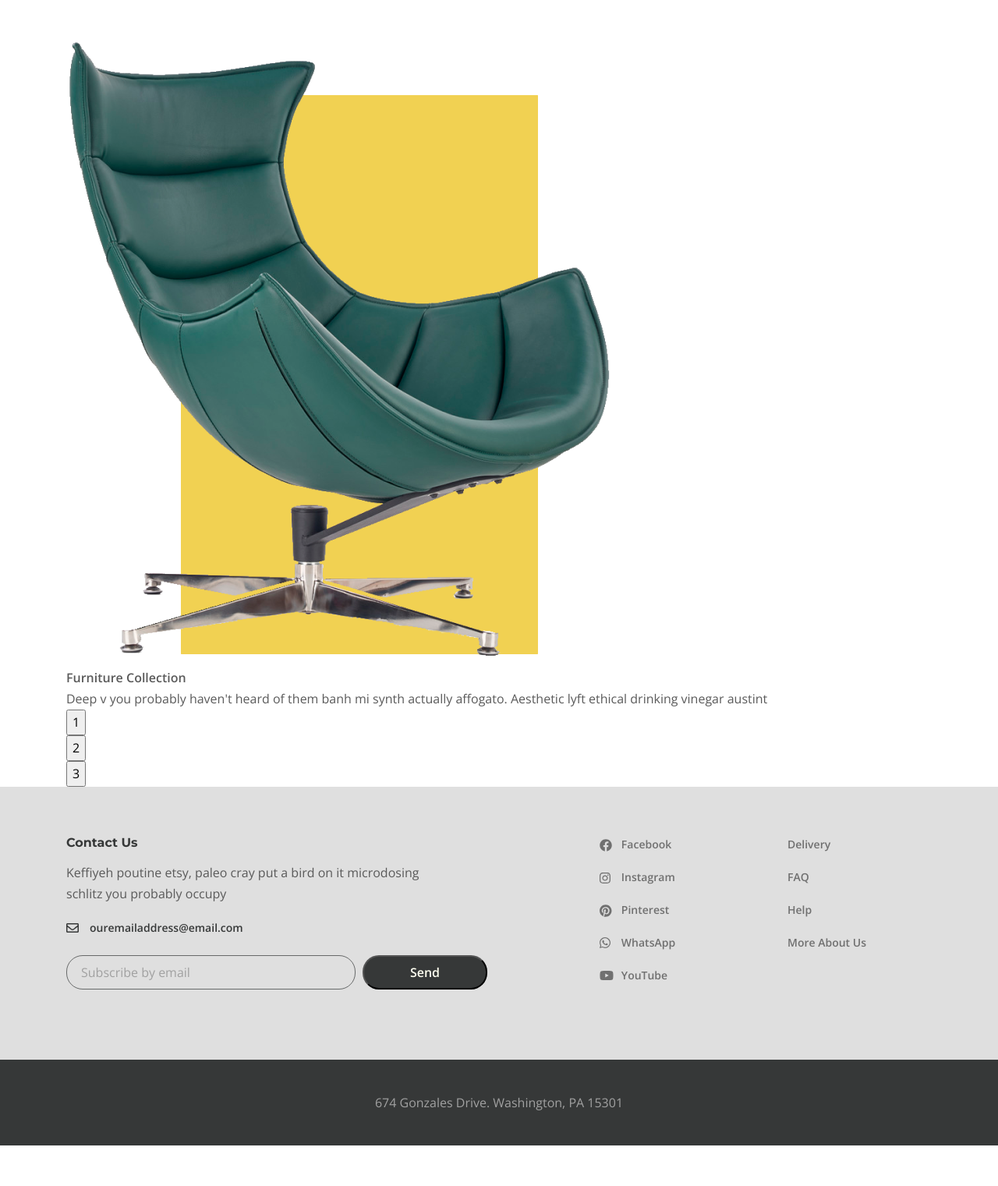
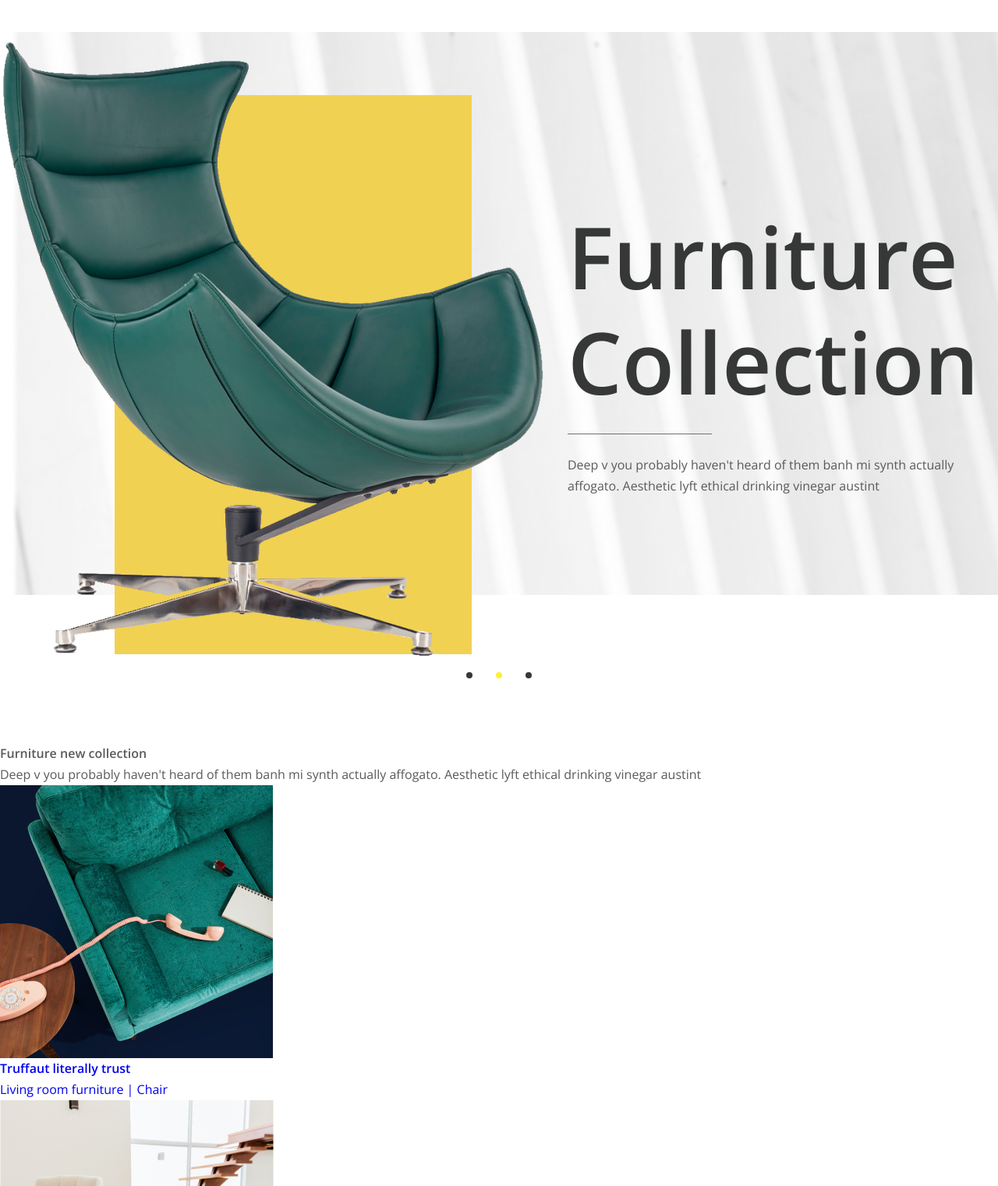
Before and after one commit to Aluminufloss/Desire, a website: page app/index.html in a window 1280 px wide. Shown: the part 79-1600 px from the top of the page at 78% size. Before the commit the page ends 1548 px from the top, so only its background shows below. Drawn offline with nearby package versions, Linux system fonts and the light colour scheme; files that its build step writes are made by us from their sources; files whose address does not match are found by name.

Commit message:
Second commit

```diff
--- a/app/index.html
+++ b/app/index.html
@@ -7,7 +7,8 @@
   <title>Document</title>
   <link rel="preconnect" href="https://fonts.googleapis.com">
   <link rel="preconnect" href="https://fonts.gstatic.com" crossorigin>
-  <link href="https://fonts.googleapis.com/css2?family=Montserrat:wght@700&family=Open+Sans:wght@400;600&display=swap" rel="stylesheet">
+  <link href="https://fonts.googleapis.com/css2?family=Montserrat:wght@700&family=Open+Sans:wght@400;600&display=swap"
+    rel="stylesheet">
   <link rel="stylesheet" href="css/style.min.css">
 </head>
 
@@ -64,8 +65,9 @@
       </div>
     </header>
     <main class="main">
+
+
       <section class="top">
-        <div class="container">
         <div class="top__inner">
           <div class="top__slider">
             <div class="top__slider-item">
@@ -106,8 +108,76 @@
             </div>
           </div>
         </div>
+      </section>
+      <section class="new-collection">
+        <div class="conteiner-fluid">
+          <h3 class="new-collection__title">
+            Furniture new collection
+          </h3>
+          <p class="new-collection__text">
+            Deep v you probably haven't heard of them banh mi synth actually affogato.
+            Aesthetic lyft ethical drinking vinegar austint
+          </p>
+          <div class="collection">
+            <a class="collection__item" href="#">
+              <img class="collection__images" src="images/content/collection-1.jpg" alt="">
+              <div class="collection__info">
+                <h6 class="collection__info-tile">
+                  Truffaut literally trust
+                </h6>
+                <p class="collection__info-text">
+                  Living room furniture | Chair
+                </p>
+              </div>
+            </a>
+            <a class="collection__item" href="#">
+              <img class="collection__images" src="images/content/collection-2.jpg" alt="">
+              <div class="collection__info">
+                <h6 class="collection__info-tile">
+                  Truffaut literally trust
+                </h6>
+                <p class="collection__info-text">
+                  Living room furniture | Chair
+                </p>
+              </div>
+            </a>
+            <a class="collection__item" href="#">
+              <img class="collection__images" src="images/content/collection-3.jpg" alt="">
+              <div class="collection__info">
+                <h6 class="collection__info-tile">
+                  Truffaut literally trust
+                </h6>
+                <p class="collection__info-text">
+                  Living room furniture | Chair
+                </p>
+              </div>
+            </a>
+            <a class="collection__item" href="#">
+              <img class="collection__images" src="images/content/collection-4.jpg" alt="">
+              <div class="collection__info">
+                <h6 class="collection__info-tile">
+                  Truffaut literally trust
+                </h6>
+                <p class="collection__info-text">
+                  Living room furniture | Chair
+                </p>
+              </div>
+            </a>
+            <a class="collection__item" href="#">
+              <img class="collection__images" src="images/content/collection-5.jpg" alt="">
+              <div class="collection__info">
+                <h6 class="collection__info-tile">
+                  Truffaut literally trust
+                </h6>
+                <p class="collection__info-text">
+                  Living room furniture | Chair
+                </p>
+              </div>
+            </a>
+          </div>
         </div>
       </section>
+
     </main>
     <footer class="footer">
       <div class="footer__content">
@@ -128,11 +198,16 @@
               </form>
             </div>
             <ul class="footer__social-list">
-              <li class="footer__social-item"><a class="footer__social-link footer__social-link--facebook" href="#">Facebook</a></li>
-              <li class="footer__social-item"><a class="footer__social-link footer__social-link--instagram" href="#">Instagram</a></li>
-              <li class="footer__social-item"><a class="footer__social-link footer__social-link--pinterest" href="#">Pinterest</a></li>
-              <li class="footer__social-item"><a class="footer__social-link footer__social-link--whatsapp" href="#">WhatsApp</a></li>
-              <li class="footer__social-item"><a class="footer__social-link footer__social-link--youtube" href="#">YouTube</a></li>
+              <li class="footer__social-item"><a class="footer__social-link footer__social-link--facebook"
+                  href="#">Facebook</a></li>
+              <li class="footer__social-item"><a class="footer__social-link footer__social-link--instagram"
+                  href="#">Instagram</a></li>
+              <li class="footer__social-item"><a class="footer__social-link footer__social-link--pinterest"
+                  href="#">Pinterest</a></li>
+              <li class="footer__social-item"><a class="footer__social-link footer__social-link--whatsapp"
+                  href="#">WhatsApp</a></li>
+              <li class="footer__social-item"><a class="footer__social-link footer__social-link--youtube"
+                  href="#">YouTube</a></li>
             </ul>
             <nav class="footer__menu">
               <ul class="footer__menu-list">
--- a/app/js/main.js
+++ b/app/js/main.js
@@ -9,6 +9,8 @@ $(function () {
 
     $('.top__slider').slick({
         dots: true,
-        arrows: false
+        arrows: false,
+        fade: true,
+        autoplay: true
     })
 })
--- a/app/scss/_global.scss
+++ b/app/scss/_global.scss
@@ -31,3 +31,32 @@ body {
   margin: 0 auto;
   padding: 0 15px;
 }
+
+.container-fluid {
+	max-width: 1920px;
+	margin: 0 auto;
+	padding: 0 10px;
+}
+
+.slick-dots {
+	display: flex;
+	justify-content: center;
+	align-items: center;
+	li {
+		margin: 0 15px;
+	}
+	button {
+		background-color: $title;
+		border: none;
+		width: 8px;
+		height: 8px;
+		border-radius: 50%;
+		padding: 0;
+		font-size: 0px;
+	}
+	li.slick-active {
+		button {
+			background-color: #FFEF35;
+		}
+	}
+}
--- a/app/scss/style.scss
+++ b/app/scss/style.scss
@@ -254,10 +254,56 @@
         max-width: 485px;
         max-height: 374px;
     }
+}
 
-    .top {
-        &__slider-item {
-            // display: flex;
+.top {
+    &__inner {
+        padding-bottom: 70px;
+        position: relative;
+        &::after {
+            content: "";
+            position: absolute;
+            background-image: url(../images/content/slider-back.jpg);
+            width: 100%;
+            height: 722px;
+            top: 0;
+            z-index: -1;
         }
     }
+    &__slider-item {
+        display: flex !important;
+        justify-content: center;
+        align-items: center;
+    }
+    &__slider-img {
+        max-width: 703px;
+        height: 815px;
+        object-fit: cover;
+    }
+    &__slider-info {
+        max-width: 645px;
+        margin-left: 25px;
+    }
+
+    &__slider-title {
+        color: $title;
+        font-size: 110px;
+        line-height: 135px;
+        padding-bottom: 26px;
+        margin-bottom: 26px;
+        position: relative;
+        &::after {
+            content: "";
+            position: absolute;
+            left: 0;
+            bottom: 0;
+            width: 185px;
+            height: 1px;
+            background: #6d7278;
+        }
+    }
+
+    &__slider-text {
+        max-width: 585px;
+    }
 }
```
Also changed, not shown: app/css/style.min.css, app/images/content/collection-1.jpg (added), app/images/content/collection-2.jpg (added), app/images/content/collection-3.jpg (added), app/images/content/collection-4.jpg (added), app/images/content/collection-5.jpg (added), app/images/content/cross.svg (renamed from app/images/cross.svg), app/images/content/envelope.svg (renamed from app/images/envelope.svg), app/images/content/facebook.svg (renamed from app/images/facebook.svg), app/images/content/icon_menu.svg (renamed from app/images/icon_menu.svg), app/images/content/instagram.svg (renamed from app/images/instagram.svg), app/images/content/logo-big.png (renamed from app/images/logo-big.png), app/images/content/logo.png (renamed from app/images/logo.png), app/images/content/pinterest.svg (renamed from app/images/pinterest.svg), 4 more files. Lines whose indentation alone changed are shown as unchanged.
